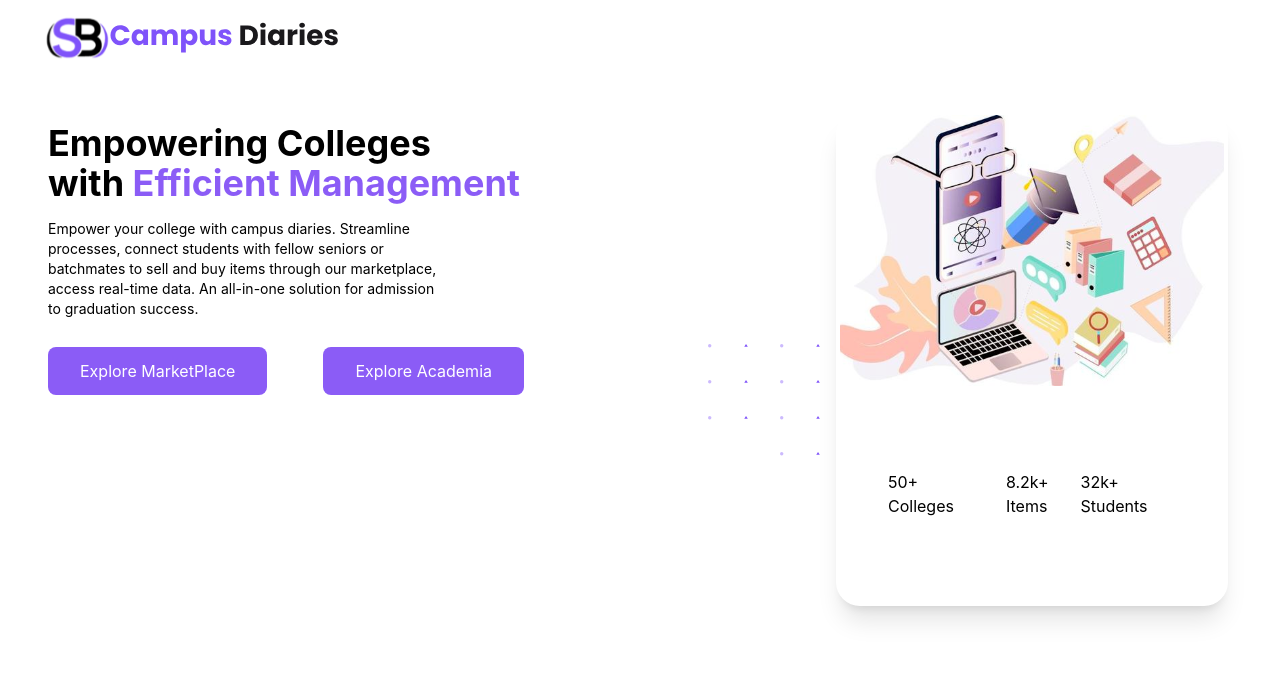
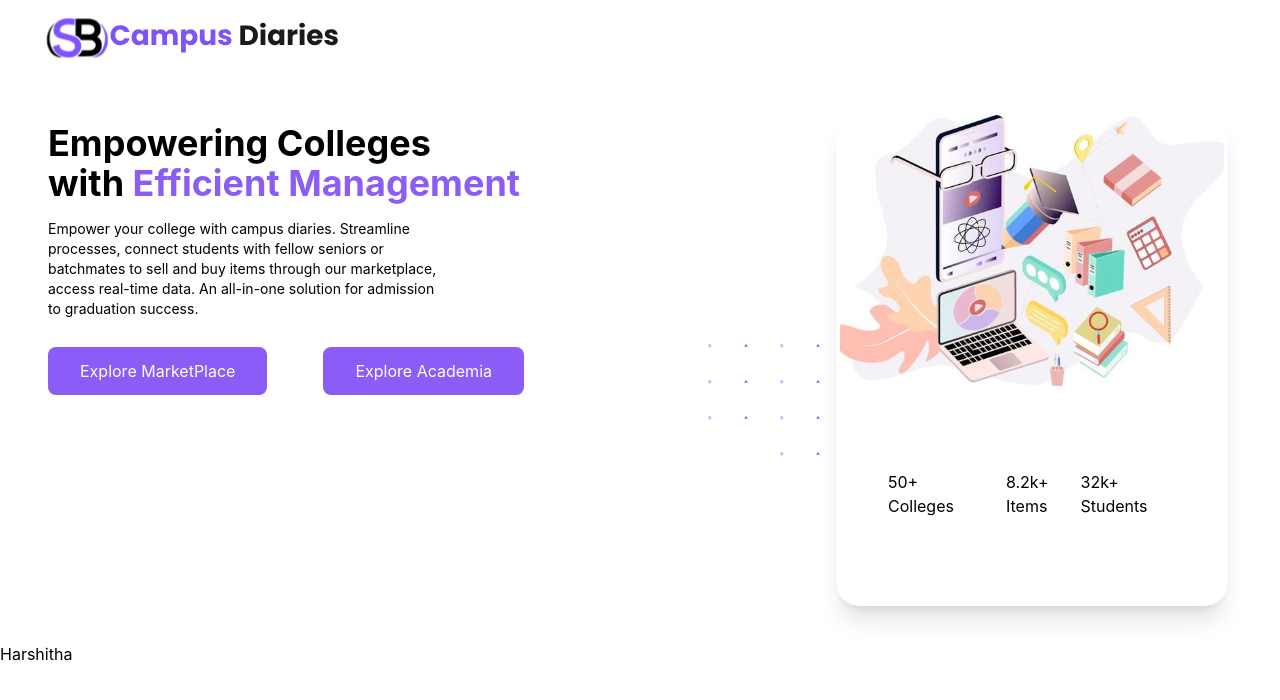
Before and after one commit to Project101Admin/campus-diaries-frontend, a React (Create React App) app: page / in a window 1280 px wide. Shown: the top 700 px of the page. Built offline with nearby package versions, Linux system fonts and the light colour scheme.

Commit message:
HomePage Setup

```diff
--- a/src/App.tsx
+++ b/src/App.tsx
@@ -1,16 +1,14 @@
 import React from 'react';
-import NavBar from './components/HomePage/NavBar'
-import Body from './components/HomePage/Body'
+import NavBar from './components/HomePage/NavBar';
+import Body from './components/HomePage/Body';
 // import Footer from './components/HomePage/Footer'
-
 
 function App() {
   return (
     <div className="App">
-      <NavBar/>
-      <Body/>
-
-
+      <NavBar />
+      <Body />
+      <h1>Harshitha</h1>
     </div>
   );
 }
```
